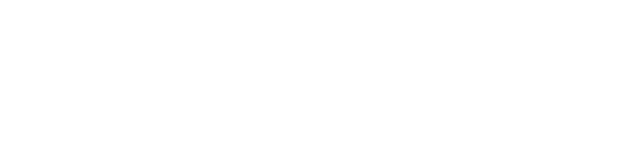
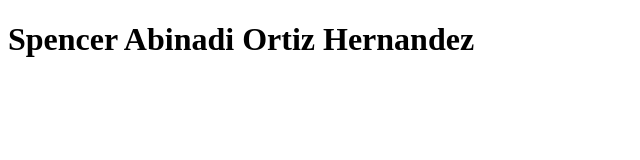
Before and after one commit to sortiz2019191/IN5BV, a plain HTML site: page index.html in a window 1280 px wide. Shown: the whole page, without its empty margins (0-640 px from the left). Drawn offline with Linux system fonts and the light colour scheme.

Commit message:
Se agrego titulo en el Body

```diff
--- a/index.html
+++ b/index.html
@@ -6,6 +6,6 @@
     <title>Primer Proyecto HTML</title>
 </head>
 <body>
-
+    <h1>Spencer Abinadi Ortiz Hernandez</h1>
 </body>
 </html>
```
